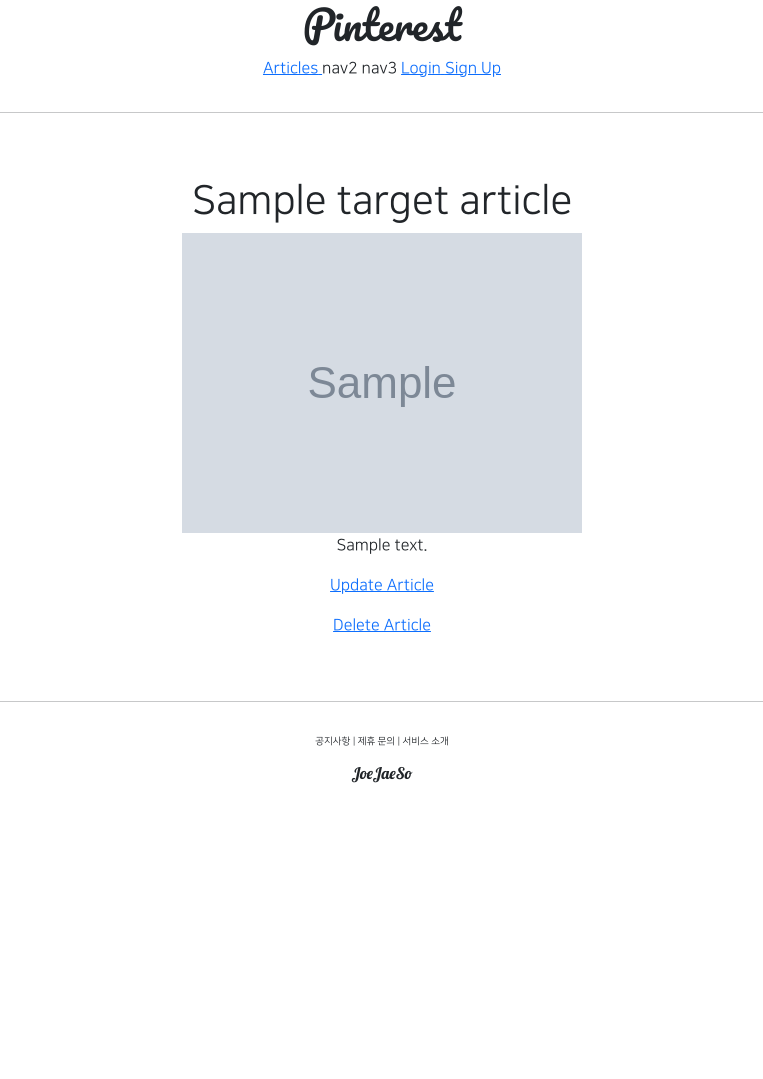
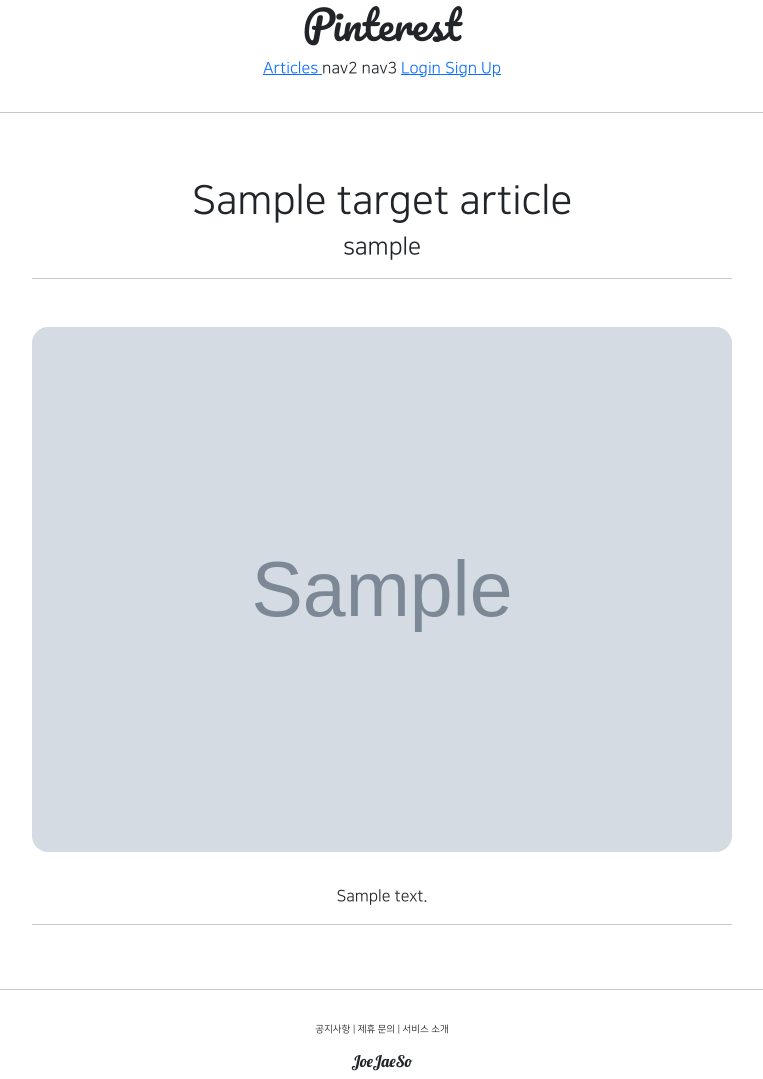
Before and after one commit to Grayson-choi/pinterest, a Django app: template pinterest/articleapp/templates/articleapp/detail.html in a window 1280 px wide. Shown: the whole page, without its empty margins (258-1021 px from the left). Before the commit the page ends 783 px from the top, so only its background shows below. Run offline with Django 3.2, Linux system fonts and the light colour scheme; the template is opened without the code that fills it: most values are stand-ins (such as "Sample title", 1, 10 or a date in 2020); grey boxes marked "Sample" are stand-in pictures.

Commit message:
design 수정

```diff
--- a/pinterest/articleapp/templates/articleapp/detail.html
+++ b/pinterest/articleapp/templates/articleapp/detail.html
@@ -3,17 +3,23 @@
 {% block content %}
 
 <div>
-    <div style="text-align: center; max-width: 500px; margin: 4rem auto;">
+    <div style="text-align: center; max-width: 700px; margin: 4rem auto;">
         <h1>{{ target_article.title }}</h1>
-        <img src="{{target_article.image.url }}" alt="">
+        <h4>{{ target_article.writer.profile.nickname }}</h4>
+        <hr>
+        <img style="width: 100%; border-radius: 1rem; margin: 2rem 0;"
+                src="{{target_article.image.url }}" alt="">
         <p>{{ target_article.content }}</p>
+        <hr>
+        {% if target_article.writer == user %}
+        <a href="{% url 'articleapp:update' pk=target_article.pk %}" class="btn btn-primary rounded-pill col-3">
+            Update
+        </a>
+        <a href="{% url 'articleapp:delete' pk=target_article.pk %}" class="btn btn-danger rounded-pill col-3">
+            Delete
+        </a>
+        {% endif %}
 
-        <a href="{% url 'articleapp:update' pk=target_article.pk %}">
-            <p>Update Article</p>
-        </a>
-        <a href="{% url 'articleapp:delete' pk=target_article.pk %}">
-            <p>Delete Article</p>
-        </a>
     </div>
 </div>
 
```
Also changed, not shown: pinterest/db.sqlite3.
